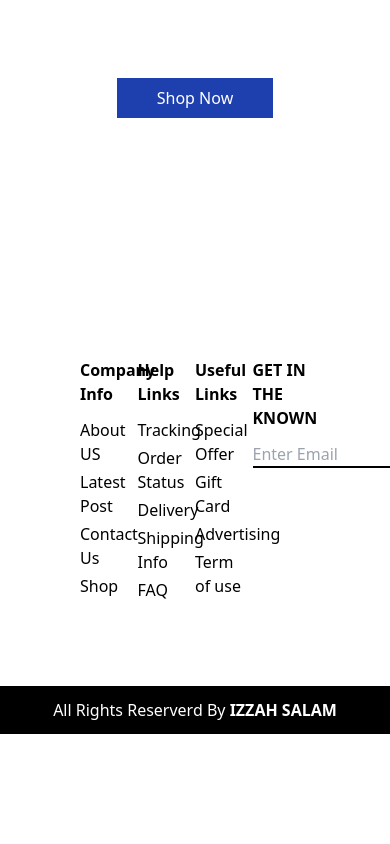
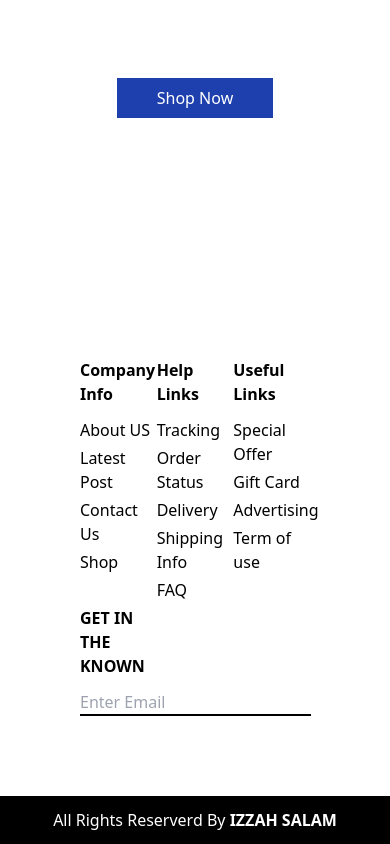
Before and after one commit to Izzah-Salam/TailWind_Design_Website, a website built with Vite: page index.html in a window 390 px wide. Shown: the part 5861-6705 px from the top of the page. Before the commit the page ends 6595 px from the top, so only its background shows below. Built offline with nearby package versions, Linux system fonts and the light colour scheme.

Commit message:
adding responsivness in footer section

```diff
--- a/index.html
+++ b/index.html
@@ -242,7 +242,7 @@
 
 </section>
 
-<footer class="grid grid-cols-4 justify-center mt-40 p-20">
+<footer class="grid lg:grid-cols-4 md:grid-cols-3 sm: grid-cols-3 mt-40 p-20">
   <div>
     <h3 class="font-semibold mb-3">Company Info</h3>
     <ul >
@@ -297,10 +297,12 @@
     </li>
     </ul>
   </div>
-  <div>
+  <div class="md:mt-10 sm:mt-10">
+
     <h3 class="font-semibold mb-3">GET IN THE KNOWN</h3>
     <input type="email" placeholder="Enter Email" class="border-b-2 border-black outline-none">
-  </div>
+
+</div>
 
 </footer>
 <footer class="bg-black text-white flex justify-center items-center p-3"> <h3>All Rights Reserverd By <span class="font-bold">IZZAH SALAM</span> </h3></footer>
```
